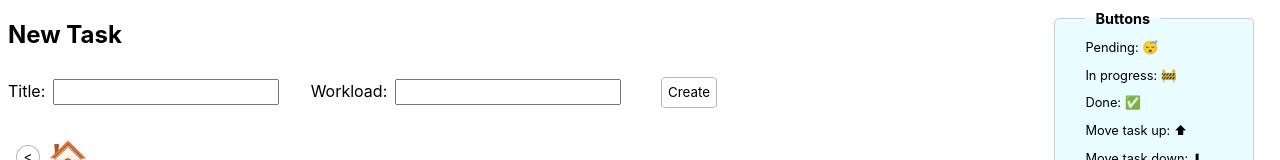
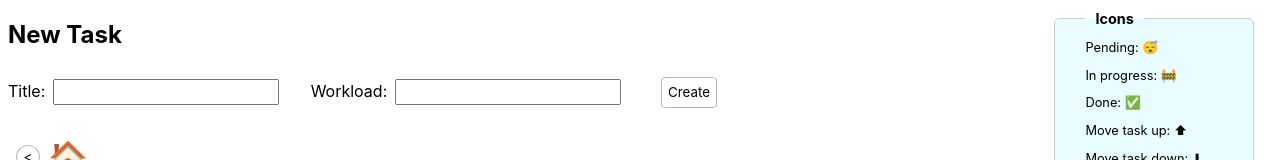
Before and after one commit to noel-lopez/react-todoList, a React (Create React App) app: page / in a window 1280 px wide. Shown: the top 160 px of the page. Built offline with nearby package versions, Linux system fonts and the light colour scheme.

Commit message:
minor refactor: emojis legend title

```diff
--- a/src/components/EmojisLegend/index.js
+++ b/src/components/EmojisLegend/index.js
@@ -16,7 +16,7 @@ const EmojisLegendComponent = () => {
 
   return (
     <fieldset>
-      <legend>Buttons</legend>
+      <legend>Icons</legend>
       {renderDict()}
     </fieldset>
   )
```
